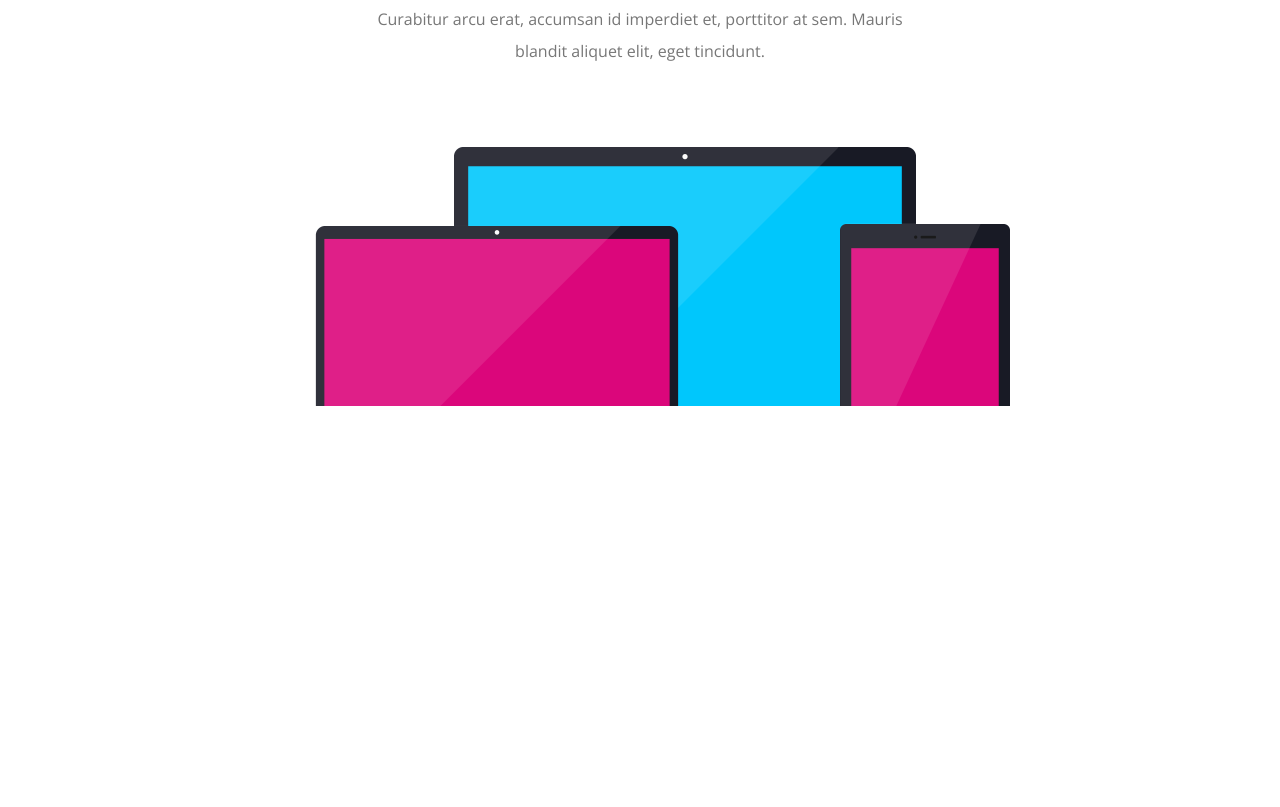
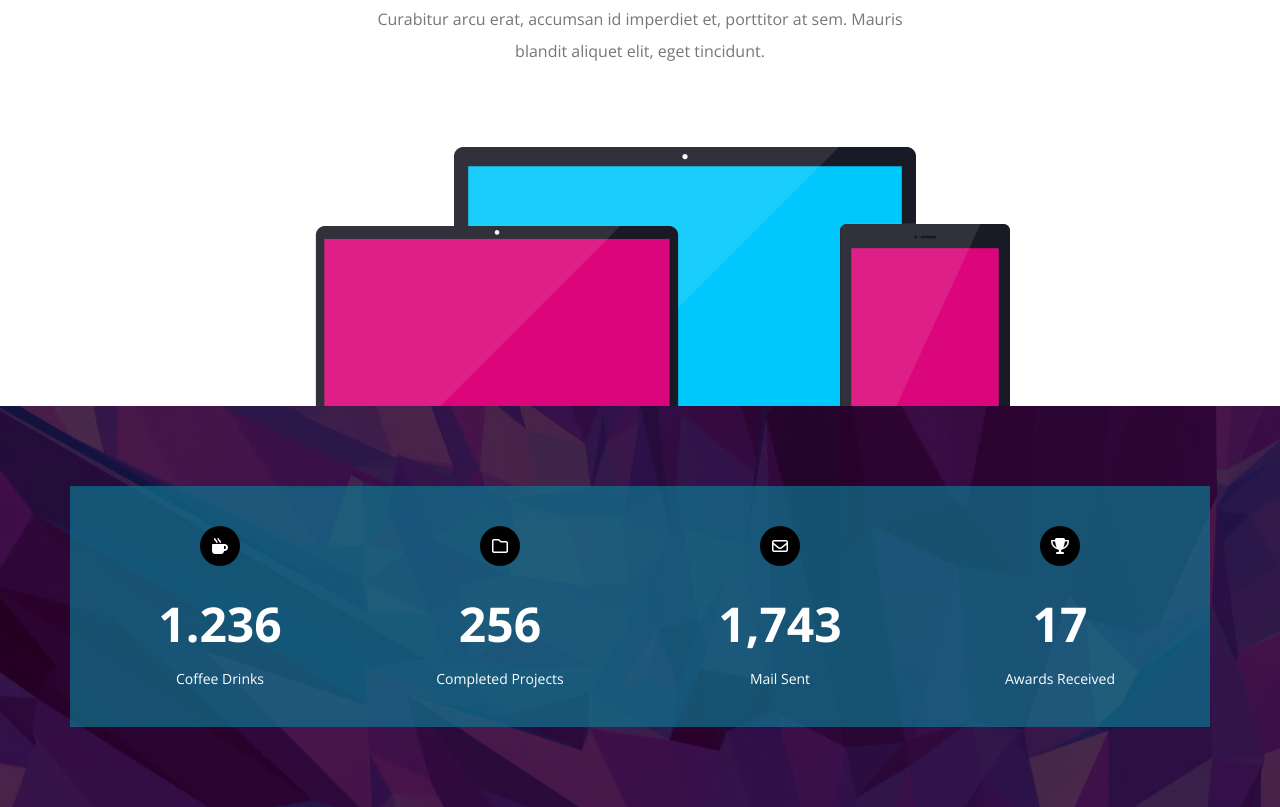
Before and after one commit to Muhammad95959/Kasper-Practice, a plain HTML site: page index.html in a window 1280 px wide. Shown: the part 3966-4773 px from the top of the page. Before the commit the page ends 4372 px from the top, so only its background shows below. Drawn offline with nearby package versions, Linux system fonts and the light colour scheme.

Commit message:
added stats section

```diff
--- a/css/kasper.css
+++ b/css/kasper.css
@@ -502,3 +502,66 @@ header i {
   }
 }
 /*end about section*/
+
+/*start stats section*/
+.stats {
+  display: flex;
+  background-image: url("../images/stats.png");
+  position: relative;
+}
+.stats::after {
+  content: "";
+  background-color: rgba(0, 0, 0, 70%);
+  position: absolute;
+  top: 0;
+  left: 0;
+  width: 100%;
+  height: 100%;
+}
+@media (max-width: 768px) {
+  .stats .container {
+    width: 100%;
+  }
+}
+.stats .content {
+  position: relative;
+  color: white;
+  z-index: 1;
+  background-color: var(--main-transparent-color);
+  padding: 40px;
+  margin: 80px 0;
+  display: grid;
+  grid-template-columns: 1fr;
+  gap: 60px;
+}
+@media (min-width: 768px) {
+  .stats .content {
+    grid-template-columns: 1fr 1fr;
+  }
+}
+@media (min-width: 992px) {
+  .stats .content {
+    grid-template-columns: 1fr 1fr 1fr 1fr;
+  }
+}
+.stats .content .stat {
+  text-align: center;
+}
+.stats .content .stat i {
+  background-color: black;
+  border-radius: 50%;
+  width: 40px;
+  height: 40px;
+  display: flex;
+  justify-content: center;
+  align-items: center;
+  margin: 0 auto 30px;
+}
+.stats .content .stat h3 {
+  font-size: 48px;
+  margin-bottom: 20px;
+}
+.stats .content .stat p {
+  font-size: 14px;
+}
+/*end stats section*/
--- a/index.html
+++ b/index.html
@@ -235,7 +235,7 @@
     <!-- end video section -->
 
     <!-- start about section -->
-    <section class="about">
+    <section class="about" id="about">
       <div class="container">
         <div class="special-heading">
           <h2>About Us</h2>
@@ -250,5 +250,34 @@
       </div>
     </section>
     <!-- end about section -->
+
+    <!-- start stats section -->
+    <section class="stats" id="stats">
+      <div class="container">
+        <div class="content">
+          <div class="stat">
+            <i class="fa-solid fa-mug-hot"></i>
+            <h3>1.236</h3>
+            <p>Coffee Drinks</p>
+          </div>
+          <div class="stat">
+            <i class="fa-regular fa-folder"></i>
+            <h3>256</h3>
+            <p>Completed Projects</p>
+          </div>
+          <div class="stat">
+            <i class="fa-regular fa-envelope"></i>
+            <h3>1,743</h3>
+            <p>Mail Sent</p>
+          </div>
+          <div class="stat">
+            <i class="fa-solid fa-trophy"></i>
+            <h3>17</h3>
+            <p>Awards Received</p>
+          </div>
+        </div>
+      </div>
+    </section>
+    <!-- end stats section -->
   </body>
 </html>
```
